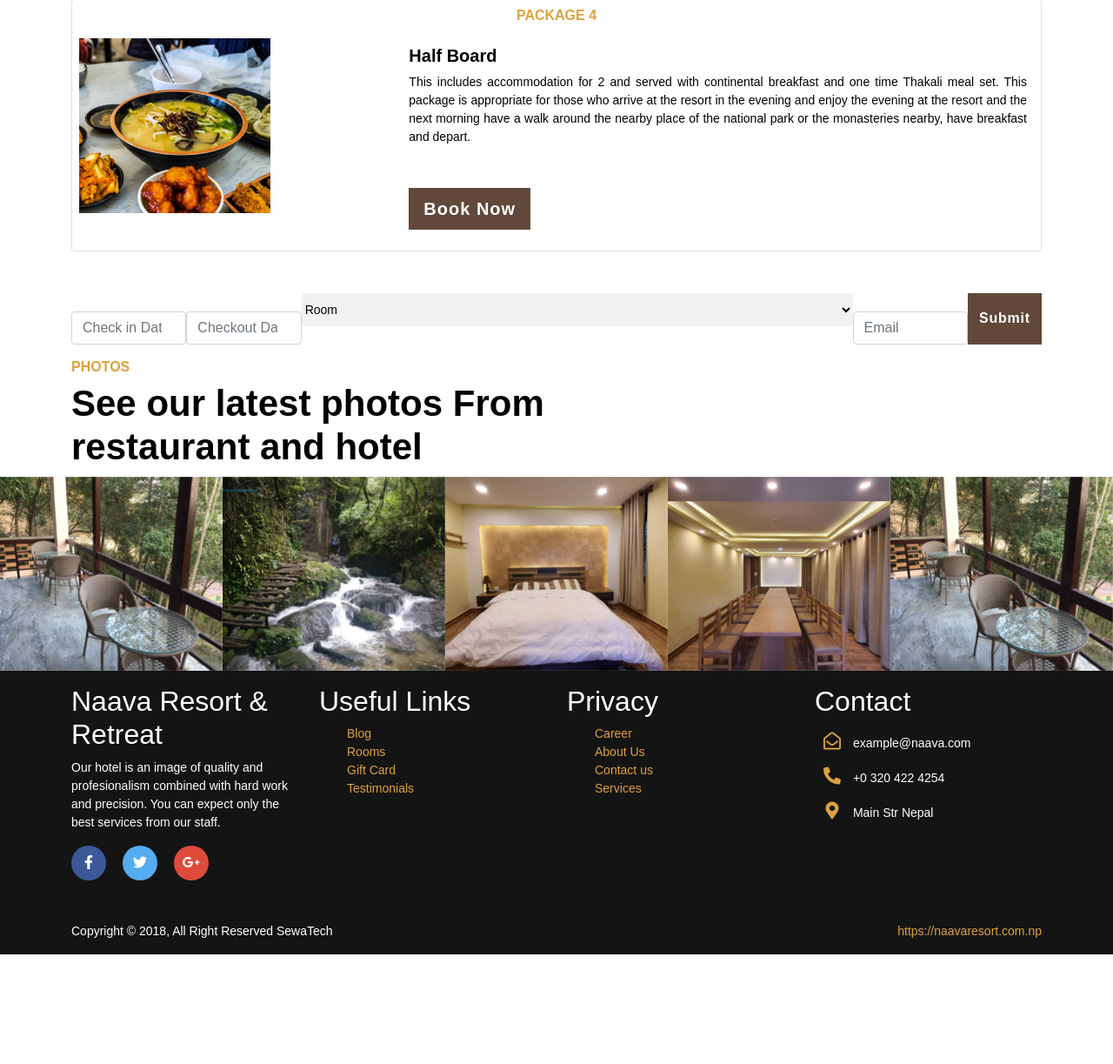
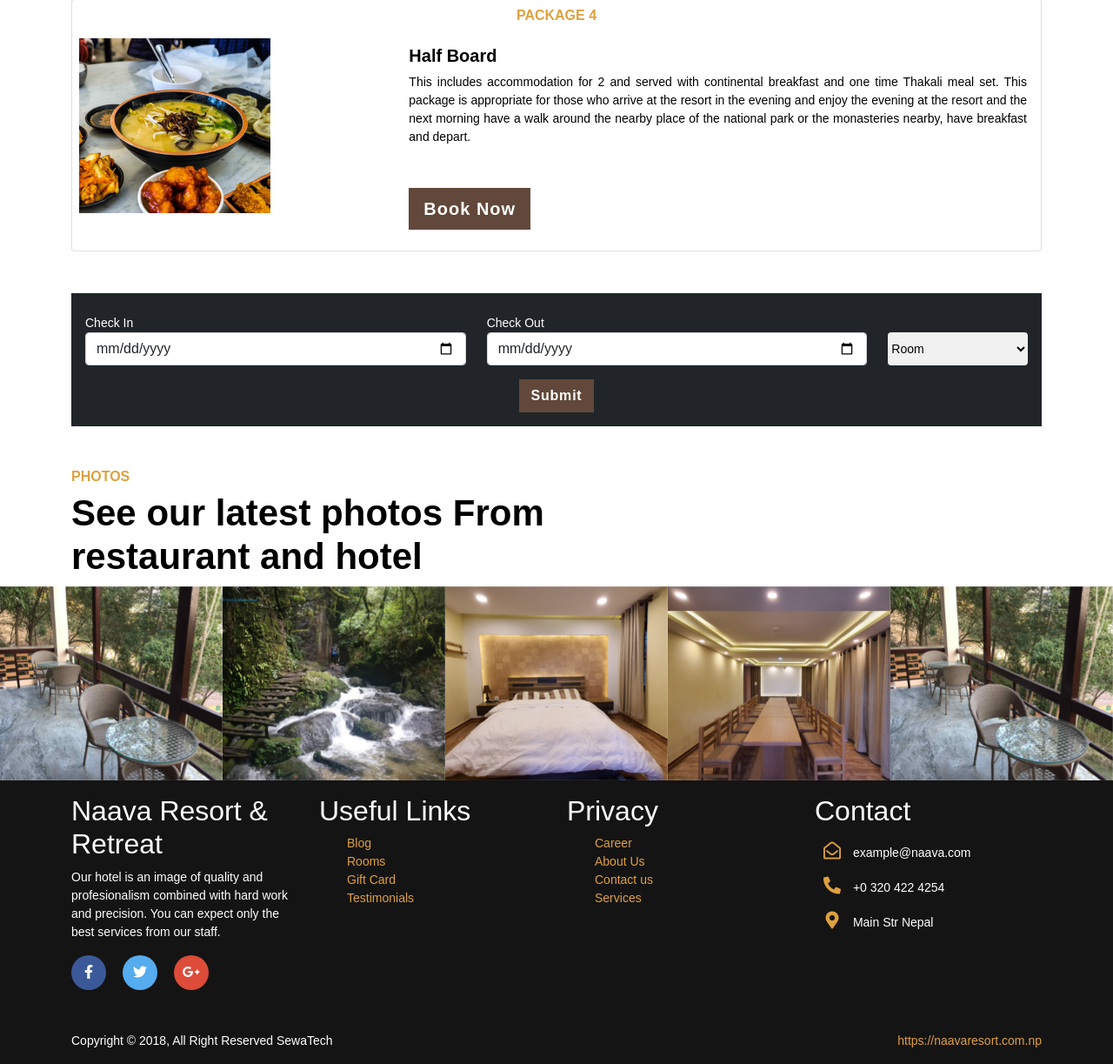
Before and after one commit to Birajramtel/hotel, a PHP site: page /package.php in a window 1280 px wide. Shown: the part 1958-3181 px from the top of the page at 87% size. Before the commit the page ends 3055 px from the top, so only its background shows below. Run offline with PHP 8.4, Linux system fonts and the light colour scheme; some libraries are stand-ins or nearby versions.

Commit message:
Changes made in Package page

```diff
--- a/package.php
+++ b/package.php
@@ -52,7 +52,7 @@
                         <a class="nav-link text-white" href="highlight.php">Highlights</a>
                     </li>
                     <li class="nav-item">
-                        <a class="nav-link text-white" href="g.p">Gallery</a>
+                        <a class="nav-link text-white" href="gallery.php">Gallery</a>
                     </li>
                     <li class="nav-item">
                         <a class="nav-link text-white" href="contact.php">Contact Us</a>
@@ -78,7 +78,7 @@
 
     <!-- Package Content Session Opened -->
     <div class="container mt-5 ">
-        <h2 class="Header_2 ml-4 col-6"><strong><b>We have the packages that fit you the best</b></strong></h2>
+        <h2 class="Header_2 ml-4 col-md-6"><strong><b>We have the packages that fit you the best</b></strong></h2>
         <div class="card mb-3">
             <div class="row g-0 pb-2">
                 <h6 class="Header_6 text-center pt-2"><strong><b>PACKAGE 1</b></strong></h6>
@@ -156,30 +156,31 @@
     </div>
     <!-- Package Content Session Closed -->
     <!-- Form Opened -->
-    <div class="container form-container mb-3">
-        <div class="div2">
-            <form class="d-flex" action="">
-                <div class="form-group">
-                    <label for="date"></label>
-                    <input type="number" class="form-control" id="date" placeholder="Check in Date">
+    <div class="container">
+        <form class="bg-dark p-3 mb-5" action="">
+            <div class="row">
+                <div class="col-md-5 mt-2">
+                    <label for="Check In" class="text-white">Check In</label>
+                    <input type="date" class="form-control" placeholder="Check In" aria-label="Check In">
                 </div>
-                <div class="form-group">
-                    <label for="date"></label>
-                    <input type="number" class="form-control" id="number"  placeholder="Checkout Date">
+                <div class="col-md-5 mt-2">
+                    <label for="Check Out" class="text-white">Check Out</label>
+                    <input type="date" class="form-control" placeholder="Check Out" aria-label="Check Out">
                 </div>
+                <div class="col-md-2 mt-2">
+                    <label for=""></label>
                     <select id="room" name="room">
-                    <option value="room_1">Room</option>
+                        <option value="room_0">Room</option>
                         <option value="room_1">Room 1</option>
                         <option value="room_2">Room 2</option>
                         <option value="room_3">Room 3</option>
                     </select>
-                <div class="form-group">
-                    <label for="email"></label>
-                    <input type="email" class="form-control" id="email" placeholder="Email">
                 </div>
+                <div class="d-flex justify-content-center pt-3">
                     <button type="submit" class="btn btn-colour-1">Submit</button>
+                </div>
+            </div>
         </form>
-        </div>
     </div>
     <!-- Form Closed -->
 
```
Lines whose indentation alone changed are shown as unchanged.
